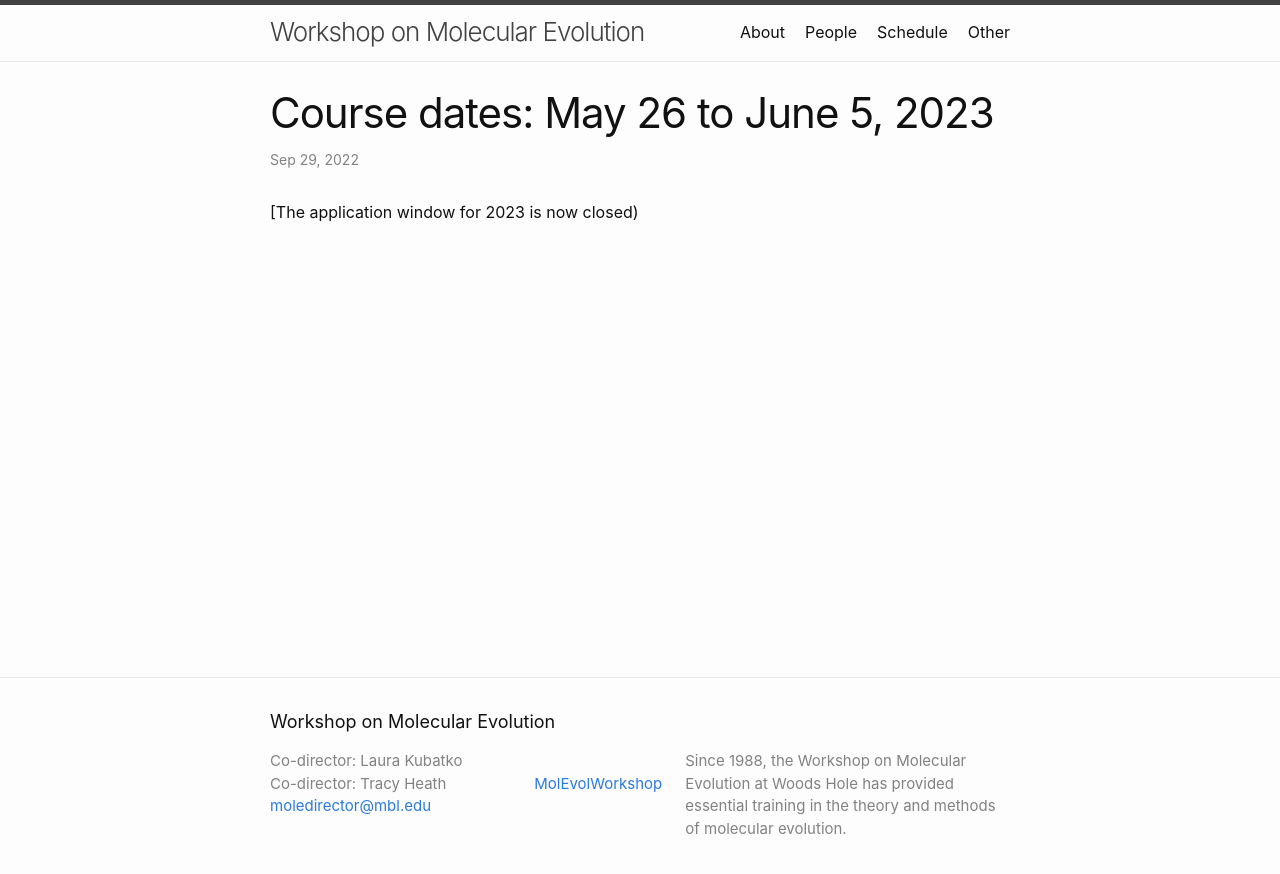
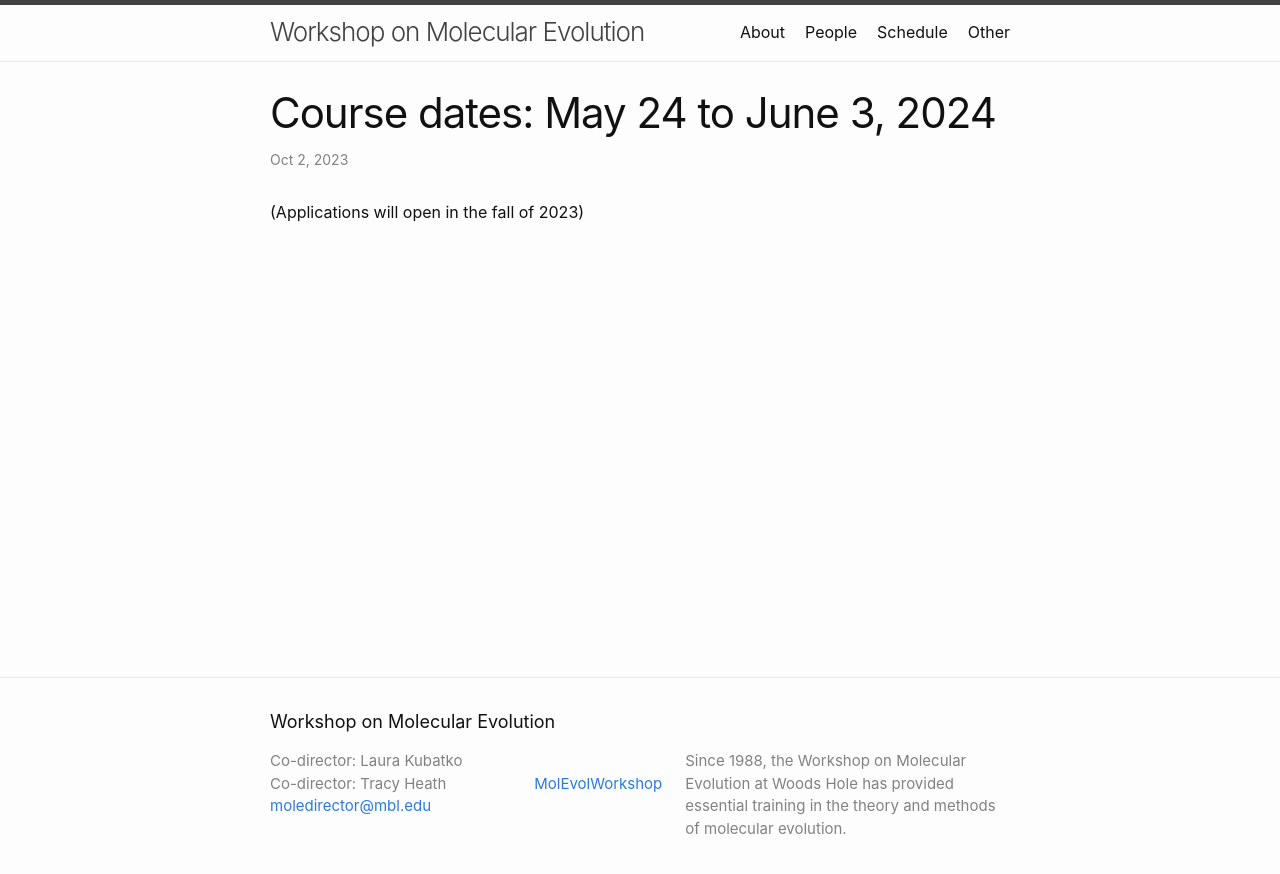
Before and after one commit to molevolworkshop/molevolworkshop.github.io, a Jekyll site: the page built from _posts/2019-10-07-welcome-to-molevol.md, in a window 1280 px wide. Shown: the top 874 px of the page. Built offline with Jekyll 4.4.1, drawn with Linux system fonts in a browser that asks for light colours.

Commit message:
Update 2019-10-07-welcome-to-molevol.md
update info for 2024

```diff
--- a/_posts/2019-10-07-welcome-to-molevol.md
+++ b/_posts/2019-10-07-welcome-to-molevol.md
@@ -1,7 +1,7 @@
 ---
 layout: post
-title:  "Course dates: May 26 to June 5, 2023"
-date:   2022-09-29 13:09:00 -0400
+title:  "Course dates: May 24 to June 3, 2024"
+date:   2023-10-02 10:09:00 -0400
 categories: 2023 workshop
 ---
-[The application window for 2023 is now closed)
+(Applications will open in the fall of 2023)
```
